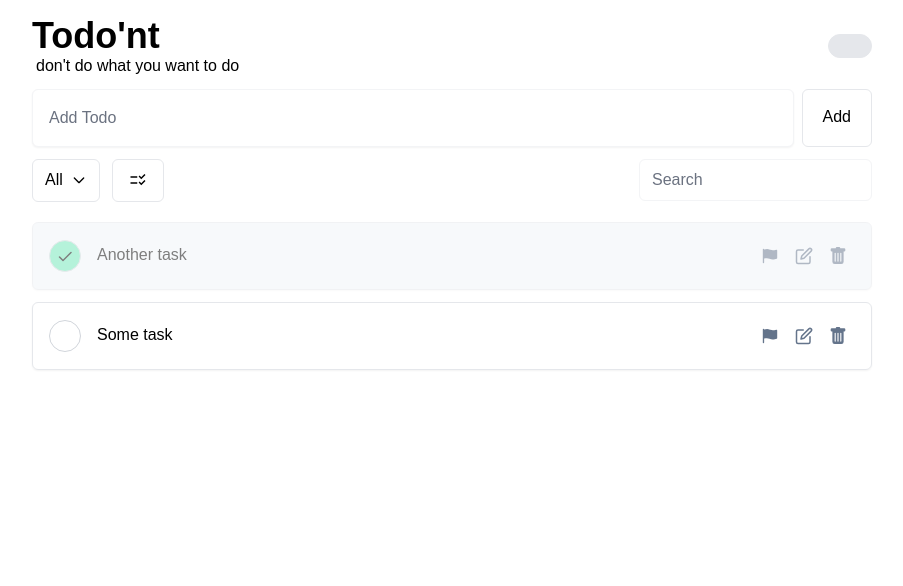
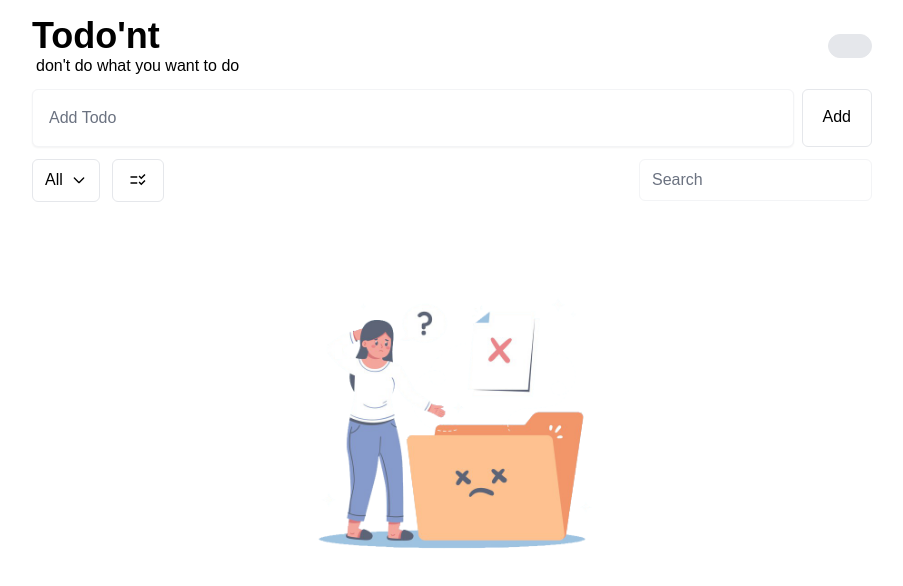
Before and after one commit to zreonx/redux-todo-toolkit, a React (Vite) app: page / in a window 1280 px wide. Shown: the top 586 px of the page, without its empty margins (188-1091 px from the left). Built offline with nearby package versions, Linux system fonts and the light colour scheme; a web font is replaced by a local one.

Commit message:
Added remove task
-added simple animation from react awesome reveal
-removed edit from actions
-added viewing of task

```diff
--- a/package.json
+++ b/package.json
@@ -10,11 +10,14 @@
     "preview": "vite preview"
   },
   "dependencies": {
+    "@emotion/react": "^11.11.4",
     "@reduxjs/toolkit": "^2.2.1",
+    "animate.css": "^4.1.1",
     "flowbite": "^2.3.0",
     "flowbite-react": "^0.7.3",
     "moment": "^2.30.1",
     "react": "^18.2.0",
+    "react-awesome-reveal": "^4.2.8",
     "react-dom": "^18.2.0",
     "react-icons": "^5.0.1",
     "react-redux": "^9.1.0"
--- a/src/components/DeleteModal.jsx
+++ b/src/components/DeleteModal.jsx
@@ -9,9 +9,9 @@ const DeleteModal = ({ setDeleteModal, deleteModal, handleDeleteTodo, id }) => {
       onClose={() => setDeleteModal(false)}
     >
       <div className='bg-lightcl dark:bg-slate-600 rounded-md'>
-        <Modal.Header className='border-none pt-4 pb-0'>Todo</Modal.Header>
+        <Modal.Header className='border-none pt-4 pb-0'>Delete</Modal.Header>
         <Modal.Body className='px-6 pt-2 pb-0'>
-          <h3 className='dark:text-white'>
+          <h3 className='dark:text-white mb-7 text-center'>
             Are you sure you want to remove this task?
           </h3>
         </Modal.Body>
@@ -24,7 +24,7 @@ const DeleteModal = ({ setDeleteModal, deleteModal, handleDeleteTodo, id }) => {
           </button>
           <button
             onClick={() => handleDeleteTodo(id)}
-            className='px-4 py-2 border bg-red-400 dark:border-slate-50/50 hover:bg-lightcl dark:text-white rounded-lg dark:hover:bg-gray-500/50 dark:hover:text-white'
+            className='px-4 py-2 border bg-red-400/80 dark:border-slate-50/50 hover:bg-lightcl dark:text-white rounded-lg dark:hover:bg-gray-500/50 dark:hover:text-white'
           >
             Confirm
           </button>
--- a/src/components/TodoTaskAction.jsx
+++ b/src/components/TodoTaskAction.jsx
@@ -7,6 +7,17 @@ import { convertToDate } from "../helper/todoUtils";
 import { useState } from "react";
 import { useDispatch } from "react-redux";
 import { Tooltip } from "flowbite-react";
+import {
+  Slide,
+  Roll,
+  Zoom,
+  JackInTheBox,
+  Hinge,
+  Fade,
+  AttentionSeeker,
+} from "react-awesome-reveal";
+
+import notFound from "../assets/nofound.png";
 import {
   markAsCompleteToggle,
   markPendingToggle,
@@ -24,13 +35,15 @@ const TodoTaskAction = ({ tasks }) => {
     id: "",
     task: "",
     dateCreated: "",
+    isEdited: "",
   });
+
   const [removeTodoId, setRemoveTodoId] = useState("");
 
-  const handleEditTodo = (id, task, date) => {
+  const handleEditTodo = (id, task, date, isEdited) => {
     const dateCreated = convertToDate(date);
     setOpenModal(true);
-    setEditTodo({ id, task, dateCreated });
+    setEditTodo({ id, task, dateCreated, isEdited });
   };
 
   const handleSaveTodo = () => {
@@ -43,25 +56,48 @@ const TodoTaskAction = ({ tasks }) => {
     setDeleteModal(false);
   };
 
+  const handleCompleteToggle = (e, id) => {
+    e.stopPropagation();
+    dispatch(markAsCompleteToggle({ id }));
+  };
+
+  const handlePendingToggle = (e, id) => {
+    e.stopPropagation();
+    dispatch(markPendingToggle({ id }));
+  };
+
   return (
     <>
-      <div className='mt-5 flex gap-3 flex-col'>
+      {tasks.length > 0 ? (
+        <>
+          <div className='mt-5 flex gap-3 flex-col animate__animated animate__backInUp '>
+            <Fade>
               {tasks
                 .map((todo) => {
+                  console.log(todo);
                   return (
                     <div
+                      onClick={() =>
+                        handleEditTodo(
+                          todo.id,
+                          todo.task,
+                          todo.dateCreated,
+                          todo.isEdited
+                        )
+                      }
                       key={todo.id}
-                className={`p-4 rounded-md shadow-sm flex gap-5 items-center border justify-between ${
-                  todo.completed && "opacity-50 bg-slate-100 dark:bg-slate-700"
+                      className={`p-4 rounded-md shadow-sm animate__animated  animate__slideInDown flex gap-5 items-center border justify-between cursor-pointer ${
+                        todo.completed &&
+                        "opacity-50 bg-slate-100 dark:bg-slate-700"
                       }`}
                     >
                       <div className='flex-1 flex flex-row items-center gap-4 text-ellipsis overflow-hidden'>
                         <button
-                    onClick={() =>
-                      dispatch(markAsCompleteToggle({ id: todo.id }))
-                    }
+                          onClick={(e) => handleCompleteToggle(e, todo.id)} // Pass event object to the handler
                           className={`rounded-full w-8 h-8 p-1 border-gray-300 border ${
-                      todo.completed ? "bg-emerald-300 dark:bg-lime-500" : ""
+                            todo.completed
+                              ? "bg-emerald-300 dark:bg-lime-500"
+                              : ""
                           } hover:border-gray-400 flex items-center justify-center`}
                         >
                           <span className=''>
@@ -73,13 +109,13 @@ const TodoTaskAction = ({ tasks }) => {
                       <div className='flex flex-row'>
                         <Tooltip
                           style='auto'
-                    content={`${todo.inProgress ? "In progress" : "Start"}`}
+                          content={`${
+                            todo.inProgress ? "In progress" : "Start"
+                          }`}
                         >
                           <button
                             disabled={`${todo.completed ? "disabled" : ""}`}
-                      onClick={() =>
-                        dispatch(markPendingToggle({ id: todo.id }))
-                      }
+                            onClick={(e) => handlePendingToggle(e, todo.id)} // Pass event object to the handler
                             className={`p-2 text-lg hover:bg-lightcl disabled:cursor-not-allowed text-slate-500 dark:text-slate-200 ${
                               todo.inProgress
                                 ? "!text-red-400 dark:!text-red-500"
@@ -94,7 +130,7 @@ const TodoTaskAction = ({ tasks }) => {
                           </button>
                         </Tooltip>
 
-                  <Tooltip style='auto' content='Edit'>
+                        {/* <Tooltip style='auto' content='Edit'>
                     <button
                       onClick={() =>
                         handleEditTodo(todo.id, todo.task, todo.dateCreated)
@@ -103,12 +139,13 @@ const TodoTaskAction = ({ tasks }) => {
                     >
                       <FiEdit />
                     </button>
-                  </Tooltip>
+                  </Tooltip> */}
                         <Tooltip style='auto' content='Delete'>
                           <button
-                      onClick={() => {
+                            onClick={(e) => {
+                              e.stopPropagation();
+                              setDeleteModal(true);
                               setRemoveTodoId(todo.id);
-                        setDeleteModal(true);
                             }}
                             className='p-2 text-lg hover:bg-lightcl text-slate-500 dark:text-slate-200 dark:hover:bg-headcl rounded-lg'
                           >
@@ -120,6 +157,7 @@ const TodoTaskAction = ({ tasks }) => {
                   );
                 })
                 .reverse()}
+            </Fade>
           </div>
 
           <EditModal
@@ -136,6 +174,16 @@ const TodoTaskAction = ({ tasks }) => {
             id={removeTodoId}
           />
         </>
+      ) : (
+        <div className='mt-12'>
+          <img
+            className='h-100 max-sm:min-w-[70%] max-w-[40%] mx-auto bg-lightcl/0 dark:bg-transparent rounded-md opacity-75'
+            src={notFound}
+            alt='dfdf'
+          />
+        </div>
+      )}
+    </>
   );
 };
 
--- a/src/main.jsx
+++ b/src/main.jsx
@@ -2,6 +2,7 @@ import React from "react";
 import ReactDOM from "react-dom/client";
 import App from "./App.jsx";
 import "./index.css";
+import "animate.css";
 
 import { store } from "./redux/store";
 import { Provider } from "react-redux";
--- a/src/redux/features/todos/todoSlice.js
+++ b/src/redux/features/todos/todoSlice.js
@@ -3,20 +3,22 @@ import { generateId, generateDate } from "../../../helper/todoUtils";
 
 const initialState = {
   tasks: [
-    {
-      id: generateId(),
-      task: "Some task",
-      dateCreated: generateDate(),
-      completed: false,
-      inProgress: false,
-    },
-    {
-      id: generateId(),
-      task: "Another task",
-      dateCreated: generateDate(),
-      completed: true,
-      inProgress: false,
-    },
+    // {
+    //   id: generateId(),
+    //   task: "Some task",
+    //   dateCreated: generateDate(),
+    //   completed: false,
+    //   inProgress: false,
+    //   isEdited: false,
+    // },
+    // {
+    //   id: generateId(),
+    //   task: "Another task",
+    //   dateCreated: generateDate(),
+    //   completed: true,
+    //   inProgress: false,
+    //   isEdited: false,
+    // },
   ],
 
   filter: "ALL",
@@ -38,6 +40,7 @@ const todoSlice = createSlice({
             dateCreated: generateDate(),
             completed: false,
             inProgress: false,
+            isEdited: false,
           },
         ],
       };
@@ -71,7 +74,7 @@ const todoSlice = createSlice({
         ...state,
         tasks: state.tasks.map((todo) => {
           return todo.id === id
-            ? { ...todo, task, dateCreated: generateDate() }
+            ? { ...todo, task, dateCreated: generateDate(), isEdited: true }
             : todo;
         }),
       };
```
Also changed, not shown: src/components/EditModal.jsx (+11 -10 lines), src/components/Todo.jsx (+10 -10 lines), src/assets/nofound.png (added), src/components/asdfasdf.JS (added), 7 other files (tests, documents, lock files or other folders). Lines whose indentation alone changed are shown as unchanged.
